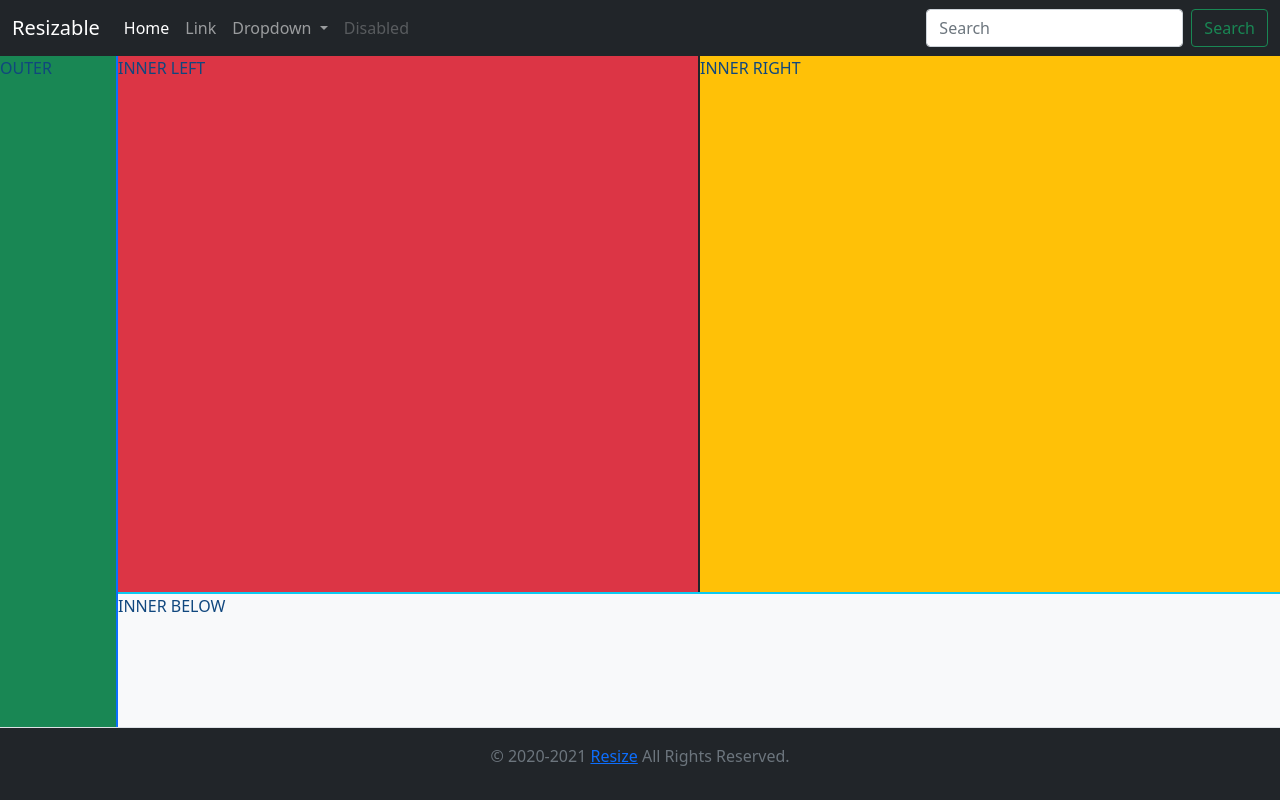
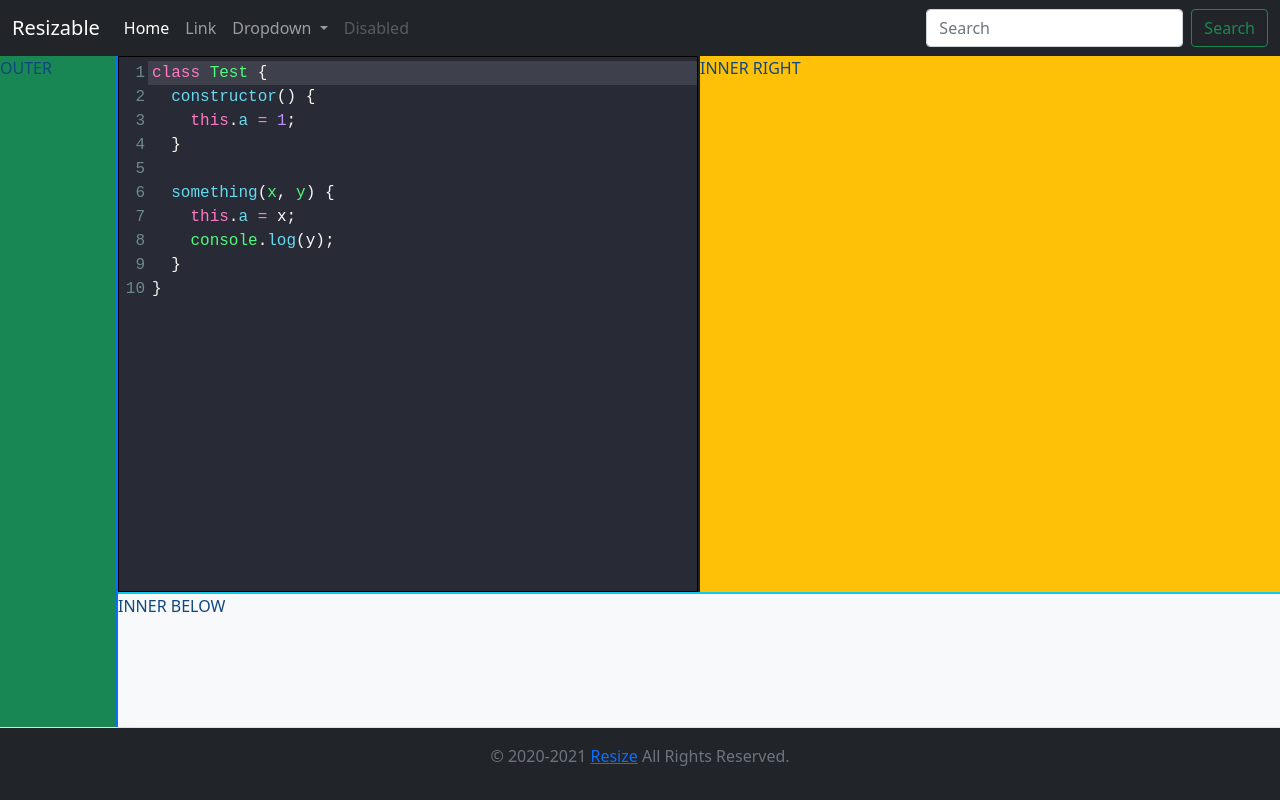
Before and after one commit to cola-coding-lab/frontend, an Angular app: page / in a window 1280 px wide. Built offline with nearby package versions, Linux system fonts and the light colour scheme.

Commit message:
add editor to container

```diff
--- a/src/app/editor/editor.component.html
+++ b/src/app/editor/editor.component.html
@@ -1,4 +1,16 @@
-<div style="resize: horizontal; padding: 10px; border: 1px solid black; overflow:auto; min-width: 20%; max-width:99%;">
+<div class="d-flex flex-stretch h-100">
+  <!--<select [(ngModel)]="codeMirrorTheme" (change)="updateTheme()">
+    <option *ngFor="let theme of themes" [ngValue]="theme">{{ theme }}</option>
+  </select>
+  <input
+    type="number"
+    name="fontsize"
+    id="fontsize"
+    min="8"
+    max="24"
+    (change)="updateFontSize($event)"
+    value="13"
+  />-->
   <form class="editor" #editor>
     <textarea #code>
 class Test {
@@ -10,10 +22,7 @@
     this.a = x;
     console.log(y);
   }
-  }</textarea>
+}</textarea
+    >
   </form>
-  <select [(ngModel)]="codeMirrorTheme" (change)="updateTheme()">
-    <option *ngFor="let theme of themes" [ngValue]="theme">{{theme}}</option>
-  </select>
-  <input type="number" name="fontsize" id="fontsize" min="8" max="24" (change)="updateFontSize($event)" value="13">
 </div>
--- a/src/app/editor/editor.component.scss
+++ b/src/app/editor/editor.component.scss
@@ -1,6 +1,7 @@
 .editor {
   border: 1px solid black !important;
   padding: 0 !important;
-  min-height: 50vh;
-  resize: horizontal;
+  flex: 1;
+  max-width: 100%;
+  align-self: stretch;
 }
--- a/src/app/editor/editor.component.ts
+++ b/src/app/editor/editor.component.ts
@@ -1,4 +1,4 @@
-import { AfterViewInit, Component, ElementRef, ViewChild } from '@angular/core';
+import { AfterViewInit, Component, ElementRef, OnDestroy, ViewChild } from '@angular/core';
 import * as CodeMirror from 'codemirror';
 import { EditorFromTextArea } from 'codemirror';
 
@@ -7,7 +7,7 @@ import { EditorFromTextArea } from 'codemirror';
   templateUrl: './editor.component.html',
   styleUrls: ['./editor.component.scss']
 })
-export class EditorComponent implements AfterViewInit {
+export class EditorComponent implements AfterViewInit, OnDestroy {
   @ViewChild('code', { static: true }) public code!: ElementRef;
   @ViewChild('editor', { static: true }) public editor!: ElementRef;
 
@@ -19,20 +19,35 @@ export class EditorComponent implements AfterViewInit {
     'dracula',
   ];
 
+  private resizeObserver: ResizeObserver;
+
+  constructor(private elRef: ElementRef) {
+    this.resizeObserver = new ResizeObserver(_ => {
+      this.codeMirrorEditor?.refresh();
+    });
+  }
+
   ngAfterViewInit(): void {
     if (!this.code) { return; }
+    this.resizeObserver.observe(this.elRef.nativeElement.parentElement);
+
     const options = {
       lineNumbers: true,
       mode: 'application/javascript',
       styleActiveLine: true,
       matchBrackets: true,
       autoCloseBrackets: true,
+      theme: 'dracula',
       tabSize: 2
     }
 
     this.codeMirrorEditor = CodeMirror.fromTextArea(this.code.nativeElement, options);
     console.log(this.codeMirrorEditor);
     this.codeMirrorEditor.refresh();
+  }
+
+  ngOnDestroy(): void {
+    this.resizeObserver.disconnect();
   }
 
   public updateTheme(): void {
--- a/src/app/main/main.component.html
+++ b/src/app/main/main.component.html
@@ -23,9 +23,9 @@
       <app-flex-container
         id="left-inner"
         class="h-100 bg-danger"
-        [min]="10"
+        [min]="25"
         [breaks]="['md']"
-        >INNER LEFT</app-flex-container
+        ><app-editor></app-editor></app-flex-container
       >
 
       <div
@@ -37,7 +37,7 @@
       <app-flex-container
         id="right-inner"
         class="h-100 bg-warning"
-        [min]="10"
+        [min]="25"
         [breaks]="['md']"
         >INNER RIGHT</app-flex-container
       >
--- a/src/styles.scss
+++ b/src/styles.scss
@@ -8,7 +8,8 @@
 @import "~codemirror/theme/dracula";
 
 .CodeMirror {
-  height: 50vh;
+  height: 100%;
+  max-width: 100%;
 }
 
 body {
```
Lines whose indentation alone changed are shown as unchanged.
